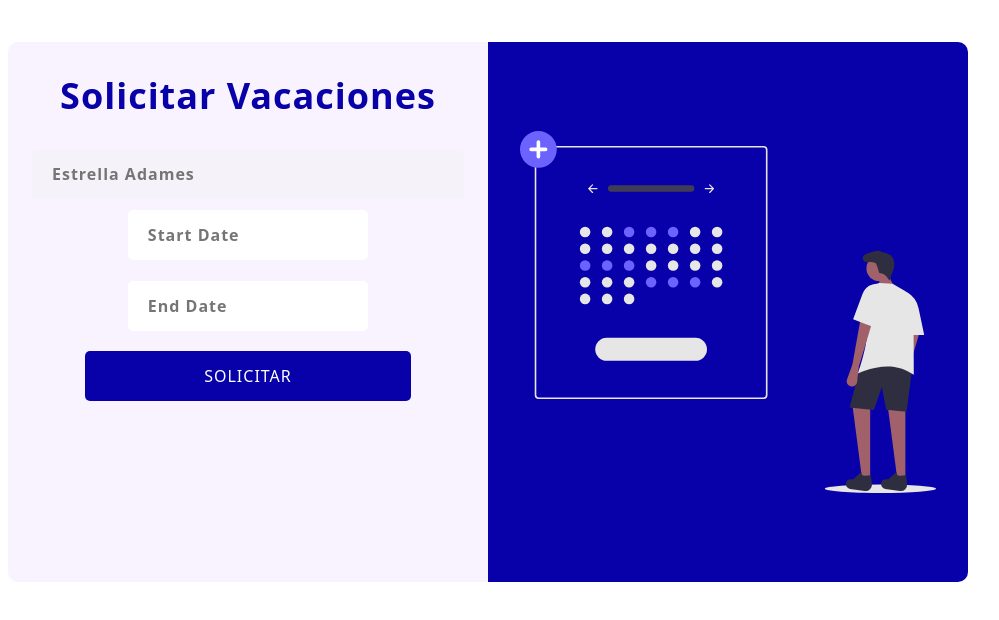
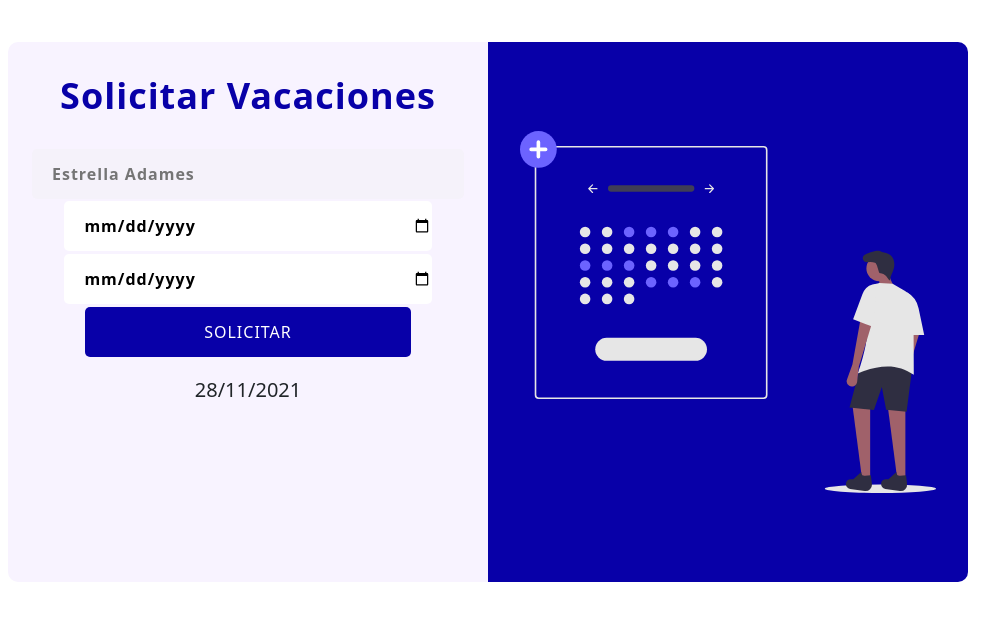
Before and after one commit to KeuryLendof/crudReactConApiRest, a React (Create React App) app: page /solicitarVacaciones in a window 1280 px wide. Shown: the top 620 px of the page, without its empty margins (152-1151 px from the left). Built offline with nearby package versions, Linux system fonts and the light colour scheme.

Commit message:
arreglos

```diff
--- a/src/Componentes/SolicitarVacaciones.js
+++ b/src/Componentes/SolicitarVacaciones.js
@@ -1,6 +1,7 @@
 import DatePicker from "react-datepicker";
 import "react-datepicker/dist/react-datepicker.css";
 import "bootstrap/dist/css/bootstrap.min.css";
+import Conexion from "./conexionVacaciones";
 import "../App.css";
 import logo from './img/calendar.svg'
 
@@ -9,6 +10,9 @@ import logo from './img/calendar.svg'
 function SolicitarVacaciones(){
 
 
+    // let fechaInicio = document.getElementById("inico").value
+
+    // console.log("Soy yoooooooooooooooo: " + fechaInicio);
 
     return(
         <div className="App">
@@ -23,9 +27,11 @@ function SolicitarVacaciones(){
                     <br />
                     <input className="input" type="text" placeholder="Estrella Adames" name="username" disabled/>
                     <form className="inputs-container">
-                        <DatePicker className="input" placeholderText="Start Date"/>
-                        <DatePicker className="input" placeholderText="End Date"/>
+                        <input id="inicio" type="date" className="input" placeholderText="Start Date"/>
+                        <input id="fin" type="date"  className="input" placeholderText="End Date"/>
                         <button type="button" className="btnv">Solicitar</button>
+                        <Conexion fechaInicio = {document.getElementById("inico")}/>
+                        <Conexion fechaFin = "28/11/2021"/>
                     </form>
                 </div>
                 <img className="calendar-image-container" src={logo}/>
@@ -33,8 +39,8 @@ function SolicitarVacaciones(){
         </div>
     )
 
-
 }
 
 
+
 export default SolicitarVacaciones;
--- a/src/Componentes/Vacaciones.js
+++ b/src/Componentes/Vacaciones.js
@@ -1,10 +1,8 @@
 import React from "react";
 import '../App.css';
-
+import prueba from "..";
 
 function Vacaciones(){
-
-
 
     return(
         <div className="revisarVacaciones">
@@ -14,6 +12,7 @@ function Vacaciones(){
                         <i class="fas fa-comments"></i>
                         Solicitudes de vacaciones
                     </h3>
+                    <button onClick={prueba}>Ver Solicitudes</button>
                 </div>
                 <div class="panel-chat">
                     <div class="mensaje">
@@ -21,7 +20,7 @@ function Vacaciones(){
                             <img src="ruta_img" alt="img"/>
                         </div>
                         <div class="cuerpo">
-                            <div class="texto">
+                            <div id="texto" class="texto">
                                 Lorem ipsum dolor sit, amet consectetur adipisicing, elit. Dolor eligendi voluptatum dolore voluptas iure.
                                 <span class="tiempo">
                                     <i class="far fa-clock"></i>
@@ -48,5 +47,4 @@ function Vacaciones(){
     )
 }
 
-
 export default Vacaciones;
--- /dev/null
+++ b/src/Componentes/conexionVacaciones.jsx
@@ -0,0 +1,19 @@
+
+
+const Conexion = (props) => {
+
+    console.log(props)
+
+    let inicio = props.fechaInicio
+    let fin = props.fechaFin
+
+
+    return(
+        <div>
+            <h5>{inicio}</h5>
+            <h5>{fin}</h5>
+        </div>
+    )
+}
+
+export default Conexion;
--- a/src/index.js
+++ b/src/index.js
@@ -3,6 +3,22 @@ import ReactDOM from 'react-dom';
 import App from './App';
 import reportWebVitals from './reportWebVitals';
 import {BrowserRouter} from 'react-router-dom'
+
+
+export default function prueba(){
+
+
+  let nombre = "keury lendof";
+
+  const crear = document.getElementById("texto")
+
+  const h1 = document.createElement("h5")
+
+  h1.textContent = nombre;
+
+  crear.appendChild(h1);
+
+}
 
 ReactDOM.render(
   <BrowserRouter>
```
